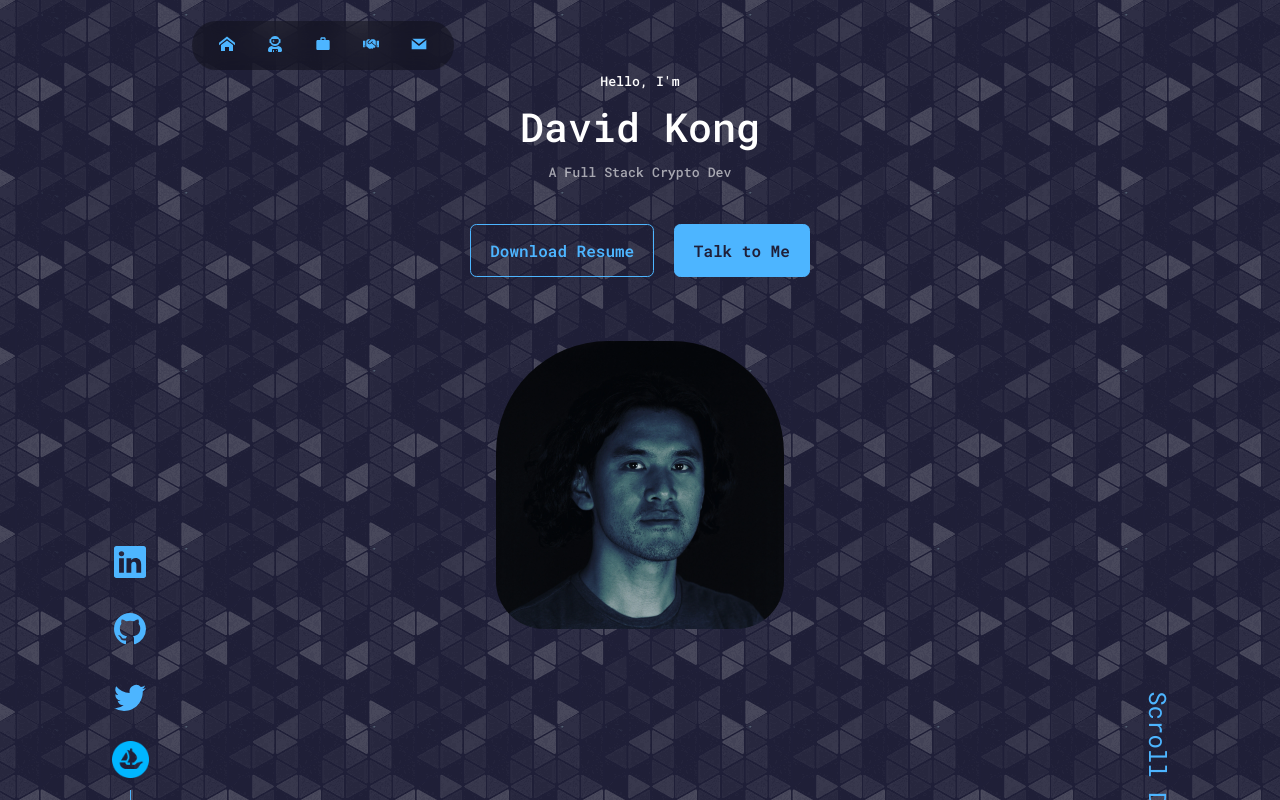
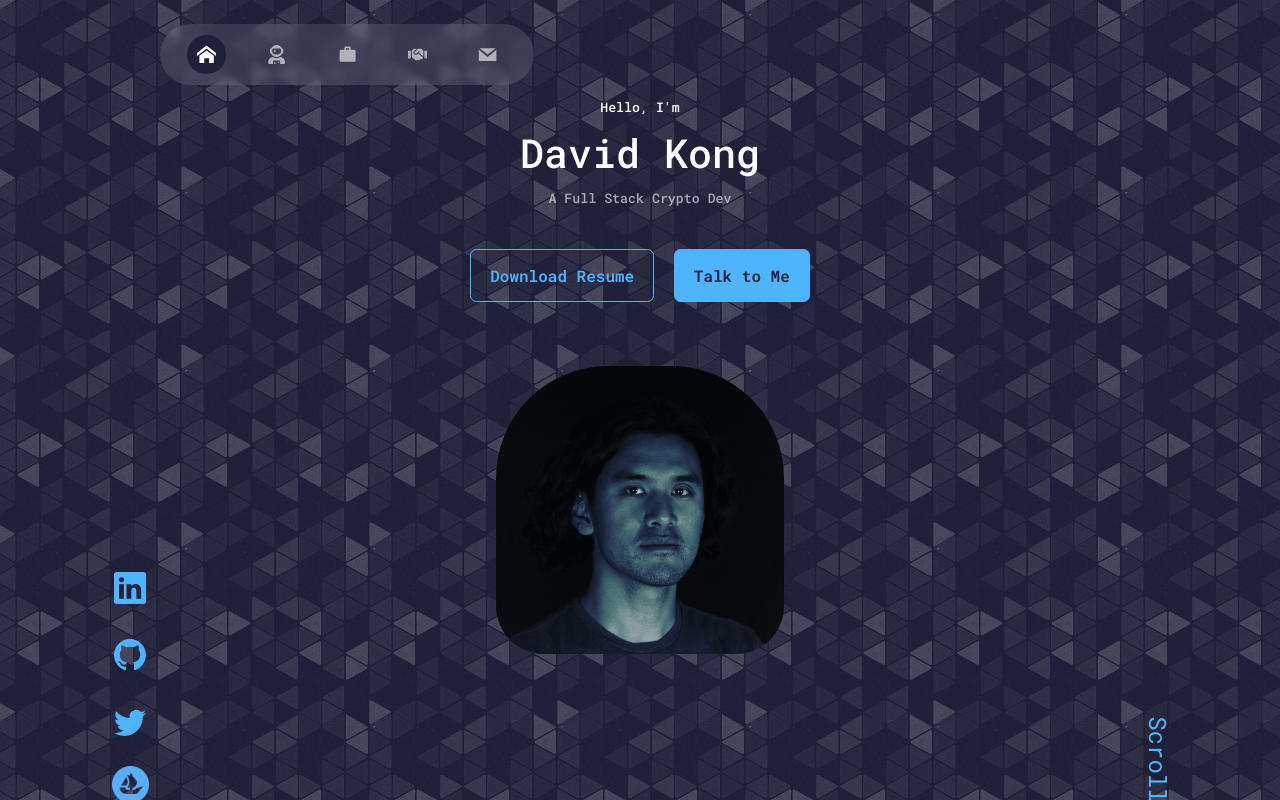
Before and after one commit to sdavidkong/davidkongdev, a React (Create React App) app: page / in a window 1280 px wide. Shown: the top 800 px of the page. Built offline with nearby package versions, Linux system fonts and the light colour scheme.

Commit message:
navbar opacity

```diff
--- a/src/components/header/header.css
+++ b/src/components/header/header.css
@@ -1,6 +1,7 @@
 header {
     height: 100vh;
     overflow: hidden;
+    margin-top: 6rem;
 }
 
 .header__container {
@@ -61,13 +62,13 @@ header {
 .opensea {
     height: 2.3rem;
     flood-color:"#00ff00";
-    filter: invert(57%) sepia(106%) saturate(730%) hue-rotate(178deg) brightness(100%) contrast(180%);;
+    filter: invert(40%) sepia(110%) saturate(700%) hue-rotate(180deg) brightness(93%) contrast(110%);;
 
 
 }
 .opensea:hover {
     filter: invert(0%) sepia(0%) saturate(1%) hue-rotate(289deg) brightness(106%) contrast(101%);
-    transition: all 600ms linear;
+    transition: all 300ms linear;
 }
 
 
--- a/src/components/nav/Nav.jsx
+++ b/src/components/nav/Nav.jsx
@@ -5,16 +5,19 @@ import {FaUserAstronaut} from 'react-icons/fa'
 import {MdOutlineWork} from 'react-icons/md'
 import {FaHandshake} from 'react-icons/fa'
 import {GrMail} from 'react-icons/gr'
+import { useState } from 'react'
 
 
 const Nav = () => {
+  const [activeNav, setActiveNav] = useState('#')
   return (
     <nav>
-      <a href='#'><ImHome/></a>
-      <a href='#about'><FaUserAstronaut/></a>
-      <a href='#experience'><MdOutlineWork/></a>
-      <a href='#services'><FaHandshake/></a>
-      <a href='#contact'><GrMail/></a>
+      <a href='#' onClick={() => setActiveNav('#')} className={activeNav === '#' ? 'active' : ''}><ImHome/></a>
+      <a href='#about' onClick={() => setActiveNav('#about')} className={activeNav === '#about' ? 'active' : ''}><FaUserAstronaut/></a>
+      <a href='#experience' onClick={() => setActiveNav('#experience')} className={activeNav === '#experience' ? 'active' : ''}><MdOutlineWork/></a>
+      <a href='#services' onClick={() => setActiveNav('#services')} className={activeNav === '#services' ? 'active' : ''}><FaHandshake/></a>
+      <a href='#contact' onClick={() => setActiveNav('#contact')} className={activeNav === '#contact' ? 'active' : ''}><GrMail/></a>
+
 
     </nav>
   )
--- a/src/components/nav/nav.css
+++ b/src/components/nav/nav.css
@@ -1,14 +1,32 @@
 nav {
-    background: rgba(0, 0, 0 ,0.3);
+    background: var(--color-light);
+    background-color: rgb(246, 239, 239, 0.12);
     width: max-content;
     display: flex;
     padding: 0.7rem 1.7rem;
-    bottom: 2rem;
-    left: 50%;
-    margin-top: 1.3rem;
-    margin-left: 12rem;
+    position: fixed;
+    left: 12.5%;
+    top: 3%;
     gap: 2rem;
     border-radius: 3rem;
-    backdrop-filter: blur(15px);
+    backdrop-filter: blur(3px);
     z-index: 2;
 }
+
+nav a {
+    background: transparent;
+    padding: 0.6rem;
+    border-radius: 50%;
+    display: flex;
+    color: var(--color-light);
+    font-size: 1.2rem;
+}
+
+nav a:hover {
+    background: rgba(0, 0, 0 ,0.9);
+}
+
+nav a.active {
+    background: var(--color-bg);
+    color: var(--color-white);
+}
```
